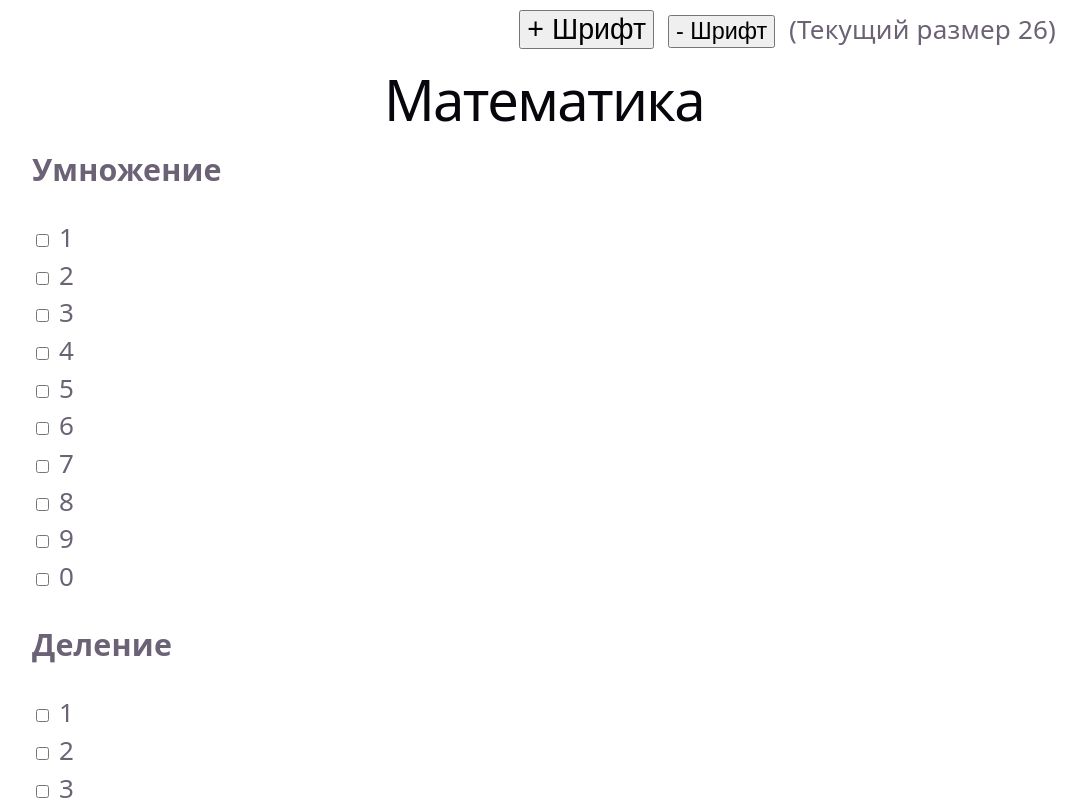
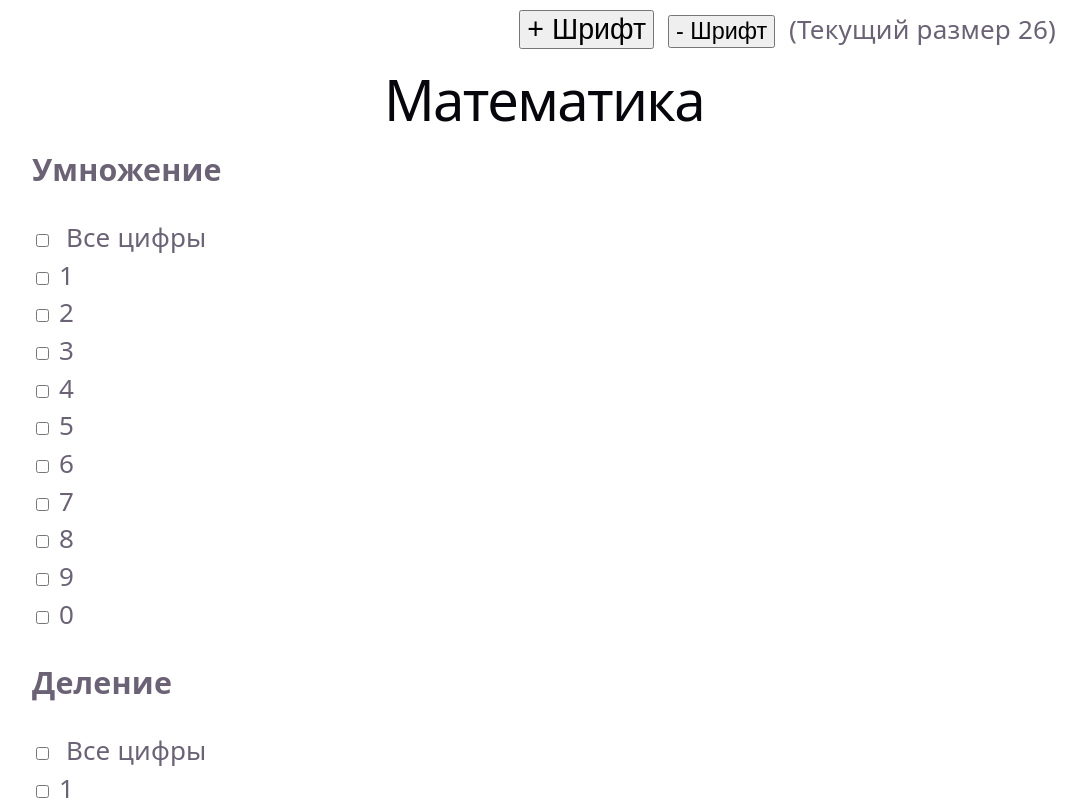
Before and after one commit to gl-raven/kids-math, a Vue app: page / in a window 1280 px wide. Shown: the top 800 px of the page, without its empty margins (96-1182 px from the left). Built offline with nearby package versions, Linux system fonts and the light colour scheme.

Commit message:
+ Выбор всех чисел

```diff
--- a/src/components/Select/SelectDigit.vue
+++ b/src/components/Select/SelectDigit.vue
@@ -3,6 +3,7 @@
 defineProps<{
     value: number
     identify?: string
+    checked: boolean
 }>()
 
 
@@ -20,6 +21,6 @@ const handleCheckboxChange = (event: Event): void => {
 </script>
 
 <template>
-    <input type="checkbox" :value="value" :id="'check-' + (identify ?? '') + '-' + value " @change="handleCheckboxChange" /><label
+    <input type="checkbox" :value="value" :id="'check-' + (identify ?? '') + '-' + value " @change="handleCheckboxChange" :checked="checked"/><label
         :for="'check-' + (identify ?? '') + '-' + value">&nbsp;{{ value }}</label>
 </template>
--- a/src/components/SelectScreen.vue
+++ b/src/components/SelectScreen.vue
@@ -3,9 +3,13 @@ import { ref } from 'vue'
 import SelectDigit from './Select/SelectDigit.vue';
 
 const emit = defineEmits<{
-  (e: 'startGame', divideDigits: number[], multiplyDigits: number[]): void
-//   (e: 'update', value: string): void
-}>()
+    (e: 'startGame', divideDigits: number[], multiplyDigits: number[]): void
+    //   (e: 'update', value: string): void
+}>();
+
+const multiply_digits = [1, 2, 3, 4, 5, 6, 7, 8, 9, 0];
+
+const divide_digits = [1, 2, 3, 4, 5, 6, 7, 8, 9];
 
 const divideDigits = ref<number[]>([]);
 
@@ -21,7 +25,7 @@ function handleMultiplyCheckboxChange(value: number): void {
     }
 }
 
-function handleDevideCheckboxChangeF(value: number): void {
+function handleDivideCheckboxChangeF(value: number): void {
     const pos = divideDigits.value.indexOf(value);
     if (pos === -1) {
         divideDigits.value.push(value);
@@ -34,19 +38,58 @@ function start(): void {
     emit('startGame', divideDigits.value, multiplyDigits.value);
 }
 
+function updateMultiplyDigits(): void {
+    if (multiplyDigits.value.length === 0) {
+        // Ставим все числа
+        multiplyDigits.value = [...multiply_digits];
+    } else {
+        // Снимаем все
+        multiplyDigits.value = [];
+    }
+}
+
+function updateDivideDigits(): void {
+    if (divideDigits.value.length === 0) {
+        // Ставим все числа
+        divideDigits.value = [...divide_digits];
+    } else {
+        // Снимаем все
+        divideDigits.value = [];
+    }
+}
 
 </script>
 
 <template>
 
-<h1 class="text-center">Математика</h1>
+    <h1 class="text-center">Математика</h1>
     <div>
         <h3>Умножение</h3>
-        <div v-for="value in [1, 2, 3, 4, 5, 6, 7, 8, 9, 0]"><select-digit :value="value" identify="multiply" @handle-checkbox-change="handleMultiplyCheckboxChange"/></div>
+        <div>
+            <input type="checkbox" id="multiply_all" @change="updateMultiplyDigits"
+                :checked="multiplyDigits.length !== 0" />
+            <label for="multiply_all">
+                &nbsp;Все цифры
+            </label>
+        </div>
+        <div v-for="value in multiply_digits">
+            <select-digit :value="value" identify="multiply" @handle-checkbox-change="handleMultiplyCheckboxChange"
+                :checked="multiplyDigits.includes(value)" :key="'multiply-' + value" />
+        </div>
     </div>
     <div>
         <h3>Деление</h3>
-        <div v-for="value in  [1, 2, 3, 4, 5, 6, 7, 8, 9]"><select-digit :value="value" identify="divide" @handle-checkbox-change="handleDevideCheckboxChangeF"/></div>
+        <div>
+            <input type="checkbox" id="multiply_all" @change="updateDivideDigits"
+                :checked="divideDigits.length !== 0" />
+            <label for="multiply_all">
+                &nbsp;Все цифры
+            </label>
+        </div>
+        <div v-for="value in divide_digits">
+            <select-digit :value="value" identify="divide" @handle-checkbox-change="handleDivideCheckboxChangeF"
+                :key="'divide-' + value" :checked="divideDigits.includes(value)" />
+        </div>
     </div>
     <div>
         <button @click="start">Запуск</button>
```
